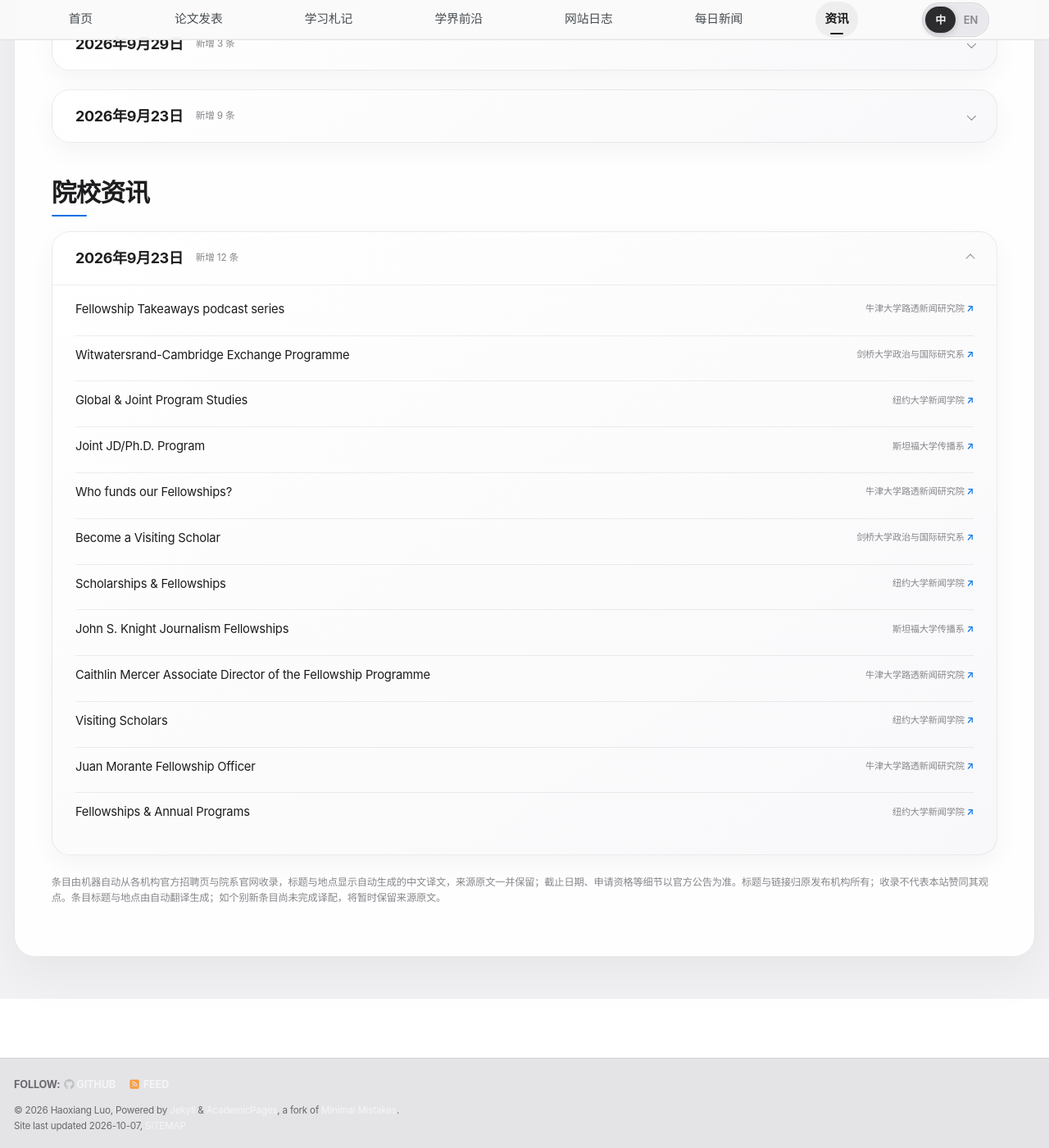
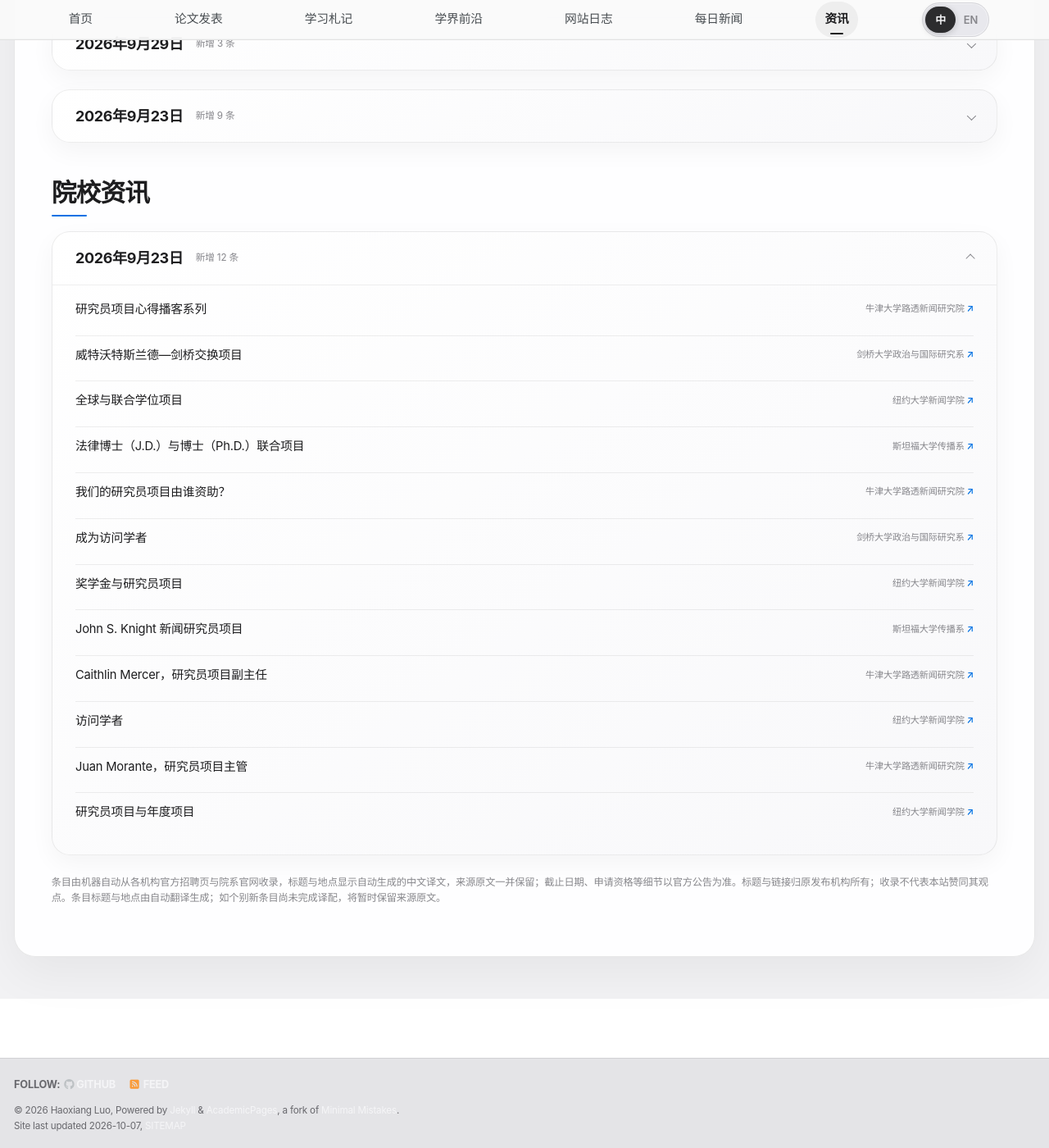
Before and after one commit to HaoxiangLuo/HaoxiangLuo.github.io, a Jekyll site: the page built from _pages/opportunities-zh.html, in a window 1280 px wide and 1400 px high, scrolled down 1401 px. Shown: the whole window at 82% size. Built offline with Jekyll 4.4.1, drawn with Linux system fonts in a browser that asks for light colours; a style sheet for code colours, icons or effects is not loaded; part of the change alters nothing that is shown; some of the changed text lies outside the part shown.

Commit message:
为资讯条目补入中英文标题与地点译文

```diff
--- a/_data/opportunities.json
+++ b/_data/opportunities.json
@@ -10,7 +10,9 @@
           "detail": "Hybrid",
           "source": "Cloudflare",
           "source_zh": "Cloudflare",
-          "group": "company"
+          "group": "company",
+          "title_zh": "人才团队：软件工程实习生（2027 年冬季/春季）",
+          "detail_zh": "混合办公"
         },
         {
           "title": "Software Engineer Intern (2027)",
@@ -18,7 +20,9 @@
           "detail": "In-Office",
           "source": "Cloudflare",
           "source_zh": "Cloudflare",
-          "group": "company"
+          "group": "company",
+          "title_zh": "软件工程实习生（2027 年）",
+          "detail_zh": "现场办公"
         },
         {
           "title": "Software Engineer Intern (2027)",
@@ -26,7 +30,9 @@
           "detail": "In-Office",
           "source": "Cloudflare",
           "source_zh": "Cloudflare",
-          "group": "company"
+          "group": "company",
+          "title_zh": "软件工程实习生（2027 年）",
+          "detail_zh": "现场办公"
         }
       ]
     },
@@ -39,7 +45,9 @@
           "detail": "Hybrid",
           "source": "Cloudflare",
           "source_zh": "Cloudflare",
-          "group": "company"
+          "group": "company",
+          "title_zh": "人力分析数据工程实习生（2027 年冬季/春季）",
+          "detail_zh": "混合办公"
         }
       ]
     },
@@ -51,7 +59,8 @@
           "url": "https://jobs.unicef.org/cw/en-us/job/595900",
           "source": "UNICEF",
           "source_zh": "联合国儿童基金会",
-          "group": "un"
+          "group": "un",
+          "title_zh": "规划、监测与评估（PM&E）实习，姆巴巴内，埃斯瓦蒂尼（仅 6 个月）"
         },
         {
           "title": "WHS Intern",
@@ -59,7 +68,9 @@
           "detail": "Rugby, England, GBR",
           "source": "Amazon",
           "source_zh": "亚马逊",
-          "group": "company"
+          "group": "company",
+          "title_zh": "工作健康与安全（WHS）实习生",
+          "detail_zh": "英国英格兰拉格比"
         }
       ]
     },
@@ -72,7 +83,9 @@
           "detail": "San Fernando de Henares, Community of Madrid, ESP",
           "source": "Amazon",
           "source_zh": "亚马逊",
-          "group": "company"
+          "group": "company",
+          "title_zh": "工作健康与安全（WHS）实习生",
+          "detail_zh": "西班牙马德里自治区圣费尔南多-德埃纳雷斯"
         },
         {
           "title": "Software Engineer Intern (2027) - Austin, TX",
@@ -80,7 +93,9 @@
           "detail": "In-Office",
           "source": "Cloudflare",
           "source_zh": "Cloudflare",
-          "group": "company"
+          "group": "company",
+          "title_zh": "软件工程实习生（2027 年）— 美国得克萨斯州奥斯汀",
+          "detail_zh": "现场办公"
         },
         {
           "title": "Legal Intern",
@@ -88,7 +103,9 @@
           "detail": "Madrid, Community of Madrid, ESP",
           "source": "Amazon",
           "source_zh": "亚马逊",
-          "group": "company"
+          "group": "company",
+          "title_zh": "法务实习生",
+          "detail_zh": "西班牙马德里自治区马德里"
         }
       ]
     },
@@ -100,7 +117,8 @@
           "url": "https://jobs.unicef.org/cw/en-us/job/595861",
           "source": "UNICEF",
           "source_zh": "联合国儿童基金会",
-          "group": "un"
+          "group": "un",
+          "title_zh": "批量招聘（5 个岗位）：伙伴关系、倡导与传播（PAC）实习，雅温得、杜阿拉、布埃亚、贝尔图阿与马鲁阿，喀麦隆，西非与中非地区（WCAR），（6 个月）"
         }
       ]
     },
@@ -112,7 +130,8 @@
           "url": "https://jobs.unicef.org/cw/en-us/job/595661",
           "source": "UNICEF",
           "source_zh": "联合国儿童基金会",
-          "group": "un"
+          "group": "un",
+          "title_zh": "实习：风险基金实习（多个名额）— GPD/创新办公室，瑞典，6 个月（兼职）— 线下或远程"
         },
         {
           "title": "Sales Rep Intern",
@@ -120,7 +139,9 @@
           "detail": "Mexico City, Mexico City, MEX",
           "source": "Amazon",
           "source_zh": "亚马逊",
-          "group": "company"
+          "group": "company",
+          "title_zh": "销售代表实习生",
+          "detail_zh": "墨西哥墨西哥城"
         },
         {
           "title": "Integration Reliability Engineer Intern, Technical Operations",
@@ -128,7 +149,9 @@
           "detail": "Singapore",
           "source": "Stripe",
           "source_zh": "Stripe",
-          "group": "company"
+          "group": "company",
+          "title_zh": "集成可靠性工程实习生，技术运营",
+          "detail_zh": "新加坡"
         },
         {
           "title": "Solution Architect Intern",
@@ -136,7 +159,9 @@
           "detail": "Santiago, Region Santiago Metropolitan, CHL",
           "source": "Amazon",
           "source_zh": "亚马逊",
-          "group": "company"
+          "group": "company",
+          "title_zh": "解决方案架构师实习生",
+          "detail_zh": "智利圣地亚哥首都大区圣地亚哥"
         },
         {
           "title": "Marketing Intern, AUTA",
@@ -144,7 +169,9 @@
           "detail": "Mexico City, Mexico City, MEX",
           "source": "Amazon",
           "source_zh": "亚马逊",
-          "group": "company"
+          "group": "company",
+          "title_zh": "市场营销实习生，AUTA",
+          "detail_zh": "墨西哥墨西哥城"
         },
         {
           "title": "Program Manager Intern",
@@ -152,7 +179,9 @@
           "detail": "Mexico City, Mexico City, MEX",
           "source": "Amazon",
           "source_zh": "亚马逊",
-          "group": "company"
+          "group": "company",
+          "title_zh": "项目经理实习生",
+          "detail_zh": "墨西哥墨西哥城"
         },
         {
           "title": "Financial Analyst Intern",
@@ -160,7 +189,9 @@
           "detail": "Mexico City, Mexico City, MEX",
           "source": "Amazon",
           "source_zh": "亚马逊",
-          "group": "company"
+          "group": "company",
+          "title_zh": "财务分析实习生",
+          "detail_zh": "墨西哥墨西哥城"
         },
         {
           "title": "Solution Architect Intern",
@@ -168,7 +199,9 @@
           "detail": "Santiago, Region Santiago Metropolitan, CHL",
           "source": "Amazon",
           "source_zh": "亚马逊",
-          "group": "company"
+          "group": "company",
+          "title_zh": "解决方案架构师实习生",
+          "detail_zh": "智利圣地亚哥首都大区圣地亚哥"
         },
         {
           "title": "Executive Assistant Intern",
@@ -176,7 +209,9 @@
           "detail": "Sao Paulo, Sao Paulo, BRA",
           "source": "Amazon",
           "source_zh": "亚马逊",
-          "group": "company"
+          "group": "company",
+          "title_zh": "行政助理实习生",
+          "detail_zh": "巴西圣保罗州圣保罗"
         },
         {
           "title": "Operations Intern, AUTA",
@@ -184,7 +219,9 @@
           "detail": "Mexico City, Mexico City, MEX",
           "source": "Amazon",
           "source_zh": "亚马逊",
-          "group": "company"
+          "group": "company",
+          "title_zh": "运营实习生，AUTA",
+          "detail_zh": "墨西哥墨西哥城"
         }
       ]
     }
@@ -197,73 +234,85 @@
           "title": "Fellowship Takeaways podcast series",
           "url": "https://reutersinstitute.politics.ox.ac.uk/fellowship-takeaways-podcast-series",
           "source": "Reuters Institute, University of Oxford",
-          "source_zh": "牛津大学路透新闻研究院"
+          "source_zh": "牛津大学路透新闻研究院",
+          "title_zh": "研究员项目心得播客系列"
         },
         {
           "title": "Witwatersrand-Cambridge Exchange Programme",
           "url": "https://www.polis.cam.ac.uk/research-overview/witwatersrand-cambridge-exchange-programme",
           "source": "POLIS, University of Cambridge",
-          "source_zh": "剑桥大学政治与国际研究系"
+          "source_zh": "剑桥大学政治与国际研究系",
+          "title_zh": "威特沃特斯兰德—剑桥交换项目"
         },
         {
           "title": "Global & Joint Program Studies",
           "url": "https://journalism.nyu.edu/graduate/programs/global-and-joint-program-studies/",
           "source": "NYU, Arthur L. Carter Journalism Institute",
-          "source_zh": "纽约大学新闻学院"
+          "source_zh": "纽约大学新闻学院",
+          "title_zh": "全球与联合学位项目"
         },
         {
           "title": "Joint JD/Ph.D. Program",
           "url": "https://comm.stanford.edu/joint-jd-phd-program",
           "source": "Stanford University, Department of Communication",
-          "source_zh": "斯坦福大学传播系"
+          "source_zh": "斯坦福大学传播系",
+          "title_zh": "法律博士（J.D.）与博士（Ph.D.）联合项目"
         },
         {
           "title": "Who funds our Fellowships?",
           "url": "https://reutersinstitute.politics.ox.ac.uk/funders-our-fellowship-programme",
           "source": "Reuters Institute, University of Oxford",
-          "source_zh": "牛津大学路透新闻研究院"
+          "source_zh": "牛津大学路透新闻研究院",
+          "title_zh": "我们的研究员项目由谁资助？"
         },
         {
           "title": "Become a Visiting Scholar",
           "url": "https://www.polis.cam.ac.uk/research-overview/visiting-scholars-0",
           "source": "POLIS, University of Cambridge",
-          "source_zh": "剑桥大学政治与国际研究系"
+          "source_zh": "剑桥大学政治与国际研究系",
+          "title_zh": "成为访问学者"
         },
         {
           "title": "Scholarships & Fellowships",
           "url": "https://journalism.nyu.edu/graduate/scholarships-and-fellowships/",
           "source": "NYU, Arthur L. Carter Journalism Institute",
-          "source_zh": "纽约大学新闻学院"
+          "source_zh": "纽约大学新闻学院",
+          "title_zh": "奖学金与研究员项目"
         },
         {
           "title": "John S. Knight Journalism Fellowships",
           "url": "https://jsk.stanford.edu/",
           "source": "Stanford University, Department of Communication",
-          "source_zh": "斯坦福大学传播系"
+          "source_zh": "斯坦福大学传播系",
+          "title_zh": "John S. Knight 新闻研究员项目"
         },
         {
           "title": "Caithlin Mercer Associate Director of the Fellowship Programme",
           "url": "https://reutersinstitute.politics.ox.ac.uk/people/caithlin-mercer",
           "source": "Reuters Institute, University of Oxford",
-          "source_zh": "牛津大学路透新闻研究院"
+          "source_zh": "牛津大学路透新闻研究院",
+          "title_zh": "Caithlin Mercer，研究员项目副主任"
         },
         {
           "title": "Visiting Scholars",
           "url": "https://journalism.nyu.edu/faculty/visiting-scholars/",
           "source": "NYU, Arthur L. Carter Journalism Institute",
-          "source_zh": "纽约大学新闻学院"
+          "source_zh": "纽约大学新闻学院",
+          "title_zh": "访问学者"
         },
         {
           "title": "Juan Morante Fellowship Officer",
           "url": "https://reutersinstitute.politics.ox.ac.uk/people/juan-morante",
           "source": "Reuters Institute, University of Oxford",
-          "source_zh": "牛津大学路透新闻研究院"
+          "source_zh": "牛津大学路透新闻研究院",
+          "title_zh": "Juan Morante，研究员项目主管"
         },
         {
           "title": "Fellowships & Annual Programs",
           "url": "https://journalism.nyu.edu/career-services/fellowships-and-annual-programs/",
           "source": "NYU, Arthur L. Carter Journalism Institute",
-          "source_zh": "纽约大学新闻学院"
+          "source_zh": "纽约大学新闻学院",
+          "title_zh": "研究员项目与年度项目"
         }
       ]
     }
```
